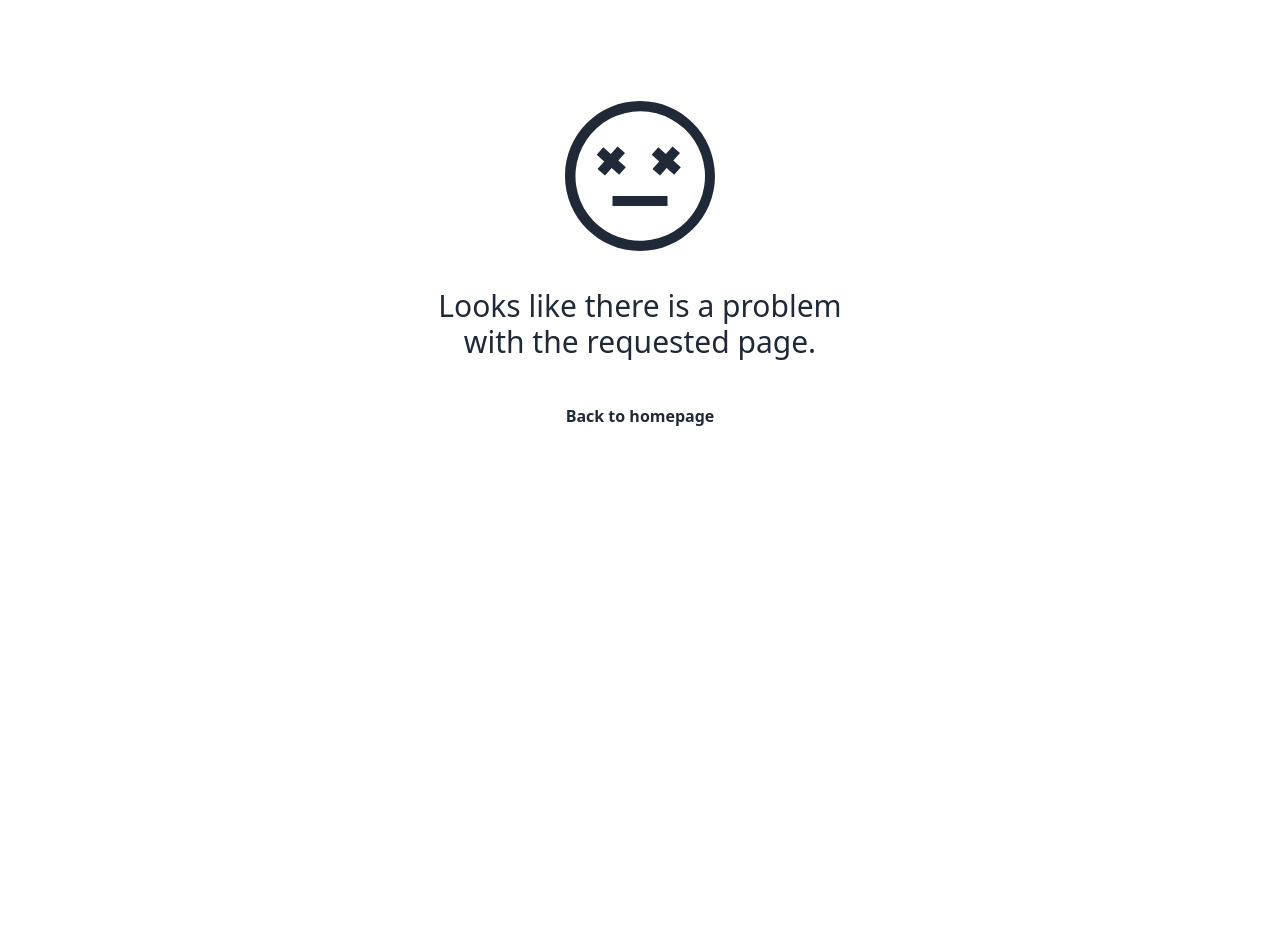
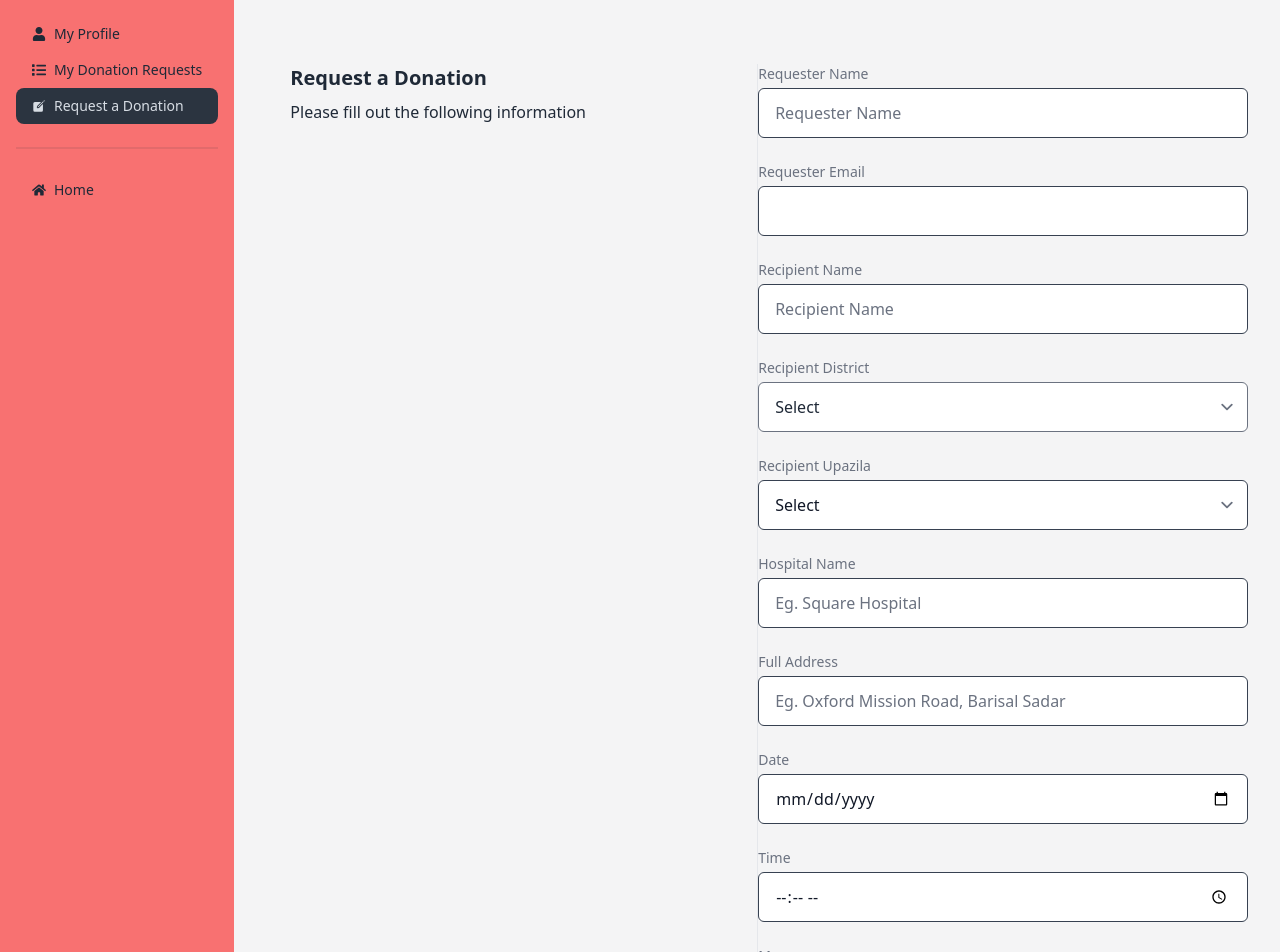
Before and after one commit to Be3tle/blad-mern-client-side, a React (Vite) app: page /dashboard/create-donation-request in a window 1280 px wide. Shown: the top 952 px of the page. Before the commit the page ends 800 px from the top, so only its background shows below. Built offline with nearby package versions, Linux system fonts and the light colour scheme; no server answers.

Commit message:
blood request form created

```diff
--- /dev/null
+++ b/src/Hooks/useAuth.jsx
@@ -0,0 +1,10 @@
+import { useContext } from "react";
+import { AuthContext } from "../Provider/AuthProvider";
+
+
+const useAuth = () => {
+  const auth = useContext(AuthContext);
+  return auth;
+};
+
+export default useAuth;
--- a/src/Layout/Dashboard.jsx
+++ b/src/Layout/Dashboard.jsx
@@ -24,7 +24,7 @@ const Dashboard = () => {
           <li>
             <NavLink to="/dashboard/create-donation-request">
               <IoCreate />
-              Create Donation Request
+              Request a Donation
             </NavLink>
           </li>
 
--- a/src/Layout/Main.jsx
+++ b/src/Layout/Main.jsx
@@ -5,7 +5,7 @@ import Footer from '../Components/Footer/Footer';
 const Main = () => {
   const location = useLocation();
   const noHeaderFooter =
-    location.pathname.includes('login') ||
+    location.pathname.includes('logina') ||
     location.pathname.includes('registera');
 
   return (
--- /dev/null
+++ b/src/Pages/Dashboard/CreateDonationRequest.jsx
@@ -0,0 +1,210 @@
+import { useForm } from 'react-hook-form';
+import useAuth from '../../Hooks/useAuth';
+import axios from 'axios';
+import Swal from 'sweetalert2';
+
+const CreateDonationRequest = () => {
+  const {
+    register,
+    handleSubmit,
+    formState: { errors },
+  } = useForm();
+
+  const { user } = useAuth();
+
+  const onSubmit = (data) => {
+    console.log(data);
+    if (user && user.email) {
+      const reqItem = {
+        reqName: data.reqName,
+        reqEmail: user?.email,
+        recName: data.recName,
+        recDistrict: data.recDistrict,
+        recUpazila: data.recUpazila,
+        hospital: data.hospital,
+        address: data.address,
+        date: data.date,
+        time: data.time,
+        message: data.message,
+        status: 'pending',
+      };
+      axios.post('http://localhost:5000/requests', reqItem).then((res) => {
+        console.log(res.data);
+        if (res.data.insertedId) {
+          Swal.fire({
+            position: 'top-end',
+            icon: 'success',
+            title: 'Request created successfully',
+            showConfirmButton: false,
+            timer: 2500,
+          });
+          // refetch cart to update the cart items count
+          refetch();
+        }
+      });
+    }
+  };
+  return (
+    <div>
+      <div>
+        <section className="py-6 bg-zinc-100">
+          <div className="grid max-w-6xl grid-cols-1 px-6 mx-auto lg:px-8 md:grid-cols-2 md:divide-x py-10">
+            <div className="py-6 md:py-0 md:px-6">
+              <h1 className="text-xl font-bold">Request a Donation</h1>
+              <p className="pt-2 pb-4">
+                Please fill out the following information
+              </p>
+            </div>
+
+            <form onSubmit={handleSubmit(onSubmit)} className="space-y-6">
+              <div className="space-y-1 text-sm">
+                <label htmlFor="username" className="block text-gray-500">
+                  Requester Name
+                </label>
+                <input
+                  type="text"
+                  name="reqName"
+                  placeholder="Requester Name"
+                  {...register('reqName')}
+                  className="w-full px-4 py-3 rounded-md border-gray-700  text-gray-800 focus:border-violet-400"
+                />
+              </div>
+              <div className="space-y-1 text-sm">
+                <label htmlFor="username" className="block text-gray-500">
+                  Requester Email
+                </label>
+                <input
+                  type="text"
+                  readOnly
+                  name="reqEmail"
+                  {...register('reqEmail')}
+                  value={user?.email}
+                  className="w-full px-4 py-3 rounded-md border-gray-700 text-gray-900 focus:border-violet-400"
+                />
+              </div>
+              <div className="space-y-1 text-sm">
+                <label htmlFor="username" className="block text-gray-500">
+                  Recipient Name
+                </label>
+                <input
+                  type="text"
+                  required
+                  name="recName"
+                  {...register('recName')}
+                  placeholder="Recipient Name"
+                  className="w-full px-4 py-3 rounded-md border-gray-700 text-gray-800 focus:border-violet-400"
+                />
+              </div>
+              <div className="space-y-1 text-sm">
+                <label htmlFor="username" className="block text-gray-500">
+                  Recipient District
+                </label>
+                <select
+                  className="w-full px-4 py-3 rounded-md border-gray-700text-gray-900 focus:border-violet-400"
+                  name="recDistrict"
+                  {...register('recDistrict', { required: true })}
+                >
+                  <option value="">Select</option>
+                  <option value="barishal">Barishal</option>
+                  <option value="jhalokathi">Jhalokathi</option>
+                  <option value="nalchity">Pirozpur</option>
+                  <option value="bhola">Bhola</option>
+                  <option value="patuakhali">Patuakhali</option>
+                  <option value="barguna">Barguna</option>
+                </select>
+              </div>
+              <div className="space-y-1 text-sm">
+                <label htmlFor="username" className="block text-gray-500">
+                  Recipient Upazila
+                </label>
+                <select
+                  className="w-full px-4 py-3 rounded-md border-gray-700 text-gray-900 focus:border-violet-400"
+                  name="recUpazila"
+                  {...register('recUpazila', { required: true })}
+                >
+                  <option value="">Select</option>
+                  <option value="barishal">Barishal</option>
+                  <option value="swarupkathi">Swarupkathi</option>
+                  <option value="nalchity">Nalchity</option>
+                  <option value="bauphal">Bauphal</option>
+                  <option value="Patuakhali">Patuakhali</option>
+                  <option value="Charfesson">Charfesson</option>
+                  <option value="Tajumuddin">Tajumuddin</option>
+                  <option value="Uzirpur">Uzirpur</option>
+                </select>
+              </div>
+              <div className="space-y-1 text-sm">
+                <label htmlFor="username" className="block text-gray-500">
+                  Hospital Name
+                </label>
+                <input
+                  type="text"
+                  required
+                  name="hospital"
+                  {...register('hospital')}
+                  placeholder="Eg. Square Hospital"
+                  className="w-full px-4 py-3 rounded-md border-gray-700 text-gray-900 focus:border-violet-400"
+                />
+              </div>
+              <div className="space-y-1 text-sm">
+                <label htmlFor="username" className="block text-gray-500">
+                  Full Address
+                </label>
+                <input
+                  type="text"
+                  required
+                  name="address"
+                  {...register('address')}
+                  placeholder="Eg. Oxford Mission Road, Barisal Sadar"
+                  className="w-full px-4 py-3 rounded-md border-gray-700 text-gray-900 focus:border-violet-400"
+                />
+              </div>
+              <div className="space-y-1 text-sm">
+                <label htmlFor="username" className="block text-gray-500">
+                  Date
+                </label>
+                <input
+                  type="date"
+                  name="date"
+                  {...register('date', { required: 'Date is required' })}
+                  className="w-full px-4 py-3 rounded-md border-gray-700 text-gray-900 focus:border-violet-400"
+                />
+              </div>
+              <div className="space-y-1 text-sm">
+                <label htmlFor="username" className="block text-gray-500">
+                  Time
+                </label>
+                <input
+                  type="time"
+                  name="time"
+                  {...register('time', { required: 'Time is required' })}
+                  className="w-full px-4 py-3 rounded-md border-gray-700 text-gray-900 focus:border-violet-400"
+                />
+              </div>
+
+              <div className="space-y-1 text-sm">
+                <label htmlFor="username" className="block text-gray-500">
+                  Message
+                </label>
+                <textarea
+                  name="message"
+                  {...register('message', { required: 'Time is required' })}
+                  rows="3"
+                  className="block w-full rounded-md focus:ring focus:ri focus:ri"
+                ></textarea>
+              </div>
+
+              <input
+                className="block w-full p-3 text-center rounded-sm text-gray-50 bg-red-600"
+                type="submit"
+                value="Request"
+              />
+            </form>
+          </div>
+        </section>
+      </div>
+    </div>
+  );
+};
+
+export default CreateDonationRequest;
--- a/src/Pages/Login/Register.jsx
+++ b/src/Pages/Login/Register.jsx
@@ -45,39 +45,47 @@ const Register = () => {
             >
               <div className="space-y-1 text-sm">
                 <label htmlFor="username" className="block text-gray-400">
-                  Name
+                  Full Name
                 </label>
                 <input
                   type="text"
-                  required
-                  {...register('name')}
-                  placeholder="Name"
+                  {...register('displayName', { required: true })}
+                  placeholder="Full Name"
                   className="w-full px-4 py-3 rounded-md border-gray-700 bg-gray-900 text-gray-100 focus:border-violet-400"
                 />
-              </div>{' '}
+                {errors.displayName && (
+                  <span className="text-red-500">Full Name is required</span>
+                )}
+              </div>
+
               <div className="space-y-1 text-sm">
                 <label htmlFor="username" className="block text-gray-400">
                   Photo URL
                 </label>
                 <input
                   type="text"
-                  required
-                  {...register('photoURL')}
+                  {...register('photoURL', { required: true })}
                   placeholder="Photo URL"
                   className="w-full px-4 py-3 rounded-md border-gray-700 bg-gray-900 text-gray-100 focus:border-violet-400"
                 />
-              </div>{' '}
+                {errors.photoURL && (
+                  <span className="text-red-500">Photo is required</span>
+                )}
+              </div>
+
               <div className="space-y-1 text-sm">
                 <label htmlFor="username" className="block text-gray-400">
                   Email
                 </label>
                 <input
                   type="email"
-                  required
-                  {...register('email')}
+                  {...register('email', { required: true })}
                   placeholder="Email"
                   className="w-full px-4 py-3 rounded-md border-gray-700 bg-gray-900 text-gray-100 focus:border-violet-400"
                 />
+                {errors.email && (
+                  <span className="text-red-500">Email is required</span>
+                )}
               </div>
               <div className="space-y-1 text-sm">
                 <label htmlFor="username" className="block text-gray-400">
@@ -97,7 +105,11 @@ const Register = () => {
                   <option value="O+">O+</option>
                   <option value="O-">O-</option>
                 </select>
+                {errors.bloodGroup && (
+                  <span className="text-red-500">Blood group is required</span>
+                )}
               </div>
+
               <div className="space-y-1 text-sm">
                 <label htmlFor="username" className="block text-gray-400">
                   District
@@ -114,7 +126,11 @@ const Register = () => {
                   <option value="Patuakhali">Patuakhali</option>
                   <option value="Barguna">Barguna</option>
                 </select>
+                {errors.district && (
+                  <span className="text-red-500">District is required</span>
+                )}
               </div>
+
               <div className="space-y-1 text-sm">
                 <label htmlFor="username" className="block text-gray-400">
                   Upazila
@@ -133,7 +149,11 @@ const Register = () => {
                   <option value="Tajumuddin">Tajumuddin</option>
                   <option value="Uzirpur">Uzirpur</option>
                 </select>
+                {errors.upazila && (
+                  <span className="text-red-500">Upazila is required</span>
+                )}
               </div>
+
               <div className="space-y-1 text-sm">
                 <label htmlFor="password" className="block text-gray-400">
                   Password
--- a/src/Provider/AuthProvider.jsx
+++ b/src/Provider/AuthProvider.jsx
@@ -34,7 +34,7 @@ const AuthProvider = ({ children }) => {
   };
 
   const updateUserProfile = (name, photo) => {
-    return updateProfile(auth.currentUser, {
+    return updateUserProfile(auth.currentUser, {
       displayName: name,
       photoURL: photo,
     });
--- a/src/Routes/Routes.jsx
+++ b/src/Routes/Routes.jsx
@@ -7,6 +7,7 @@ import Main from '../Layout/Main';
 import Dashboard from '../Layout/Dashboard';
 import Profile from '../Pages/Dashboard/Profile';
 import MyDonationRequests from '../Pages/Dashboard/MyDonationRequests';
+import CreateDonationRequest from '../Pages/Dashboard/CreateDonationRequest';
 
 const Router = createBrowserRouter([
   {
@@ -41,6 +42,10 @@ const Router = createBrowserRouter([
         path: '/dashboard/my-donation-requests',
         element: <MyDonationRequests></MyDonationRequests>,
       },
+      {
+        path: '/dashboard/create-donation-request',
+        element: <CreateDonationRequest></CreateDonationRequest>,
+      },
     ],
   },
 ]);
```
